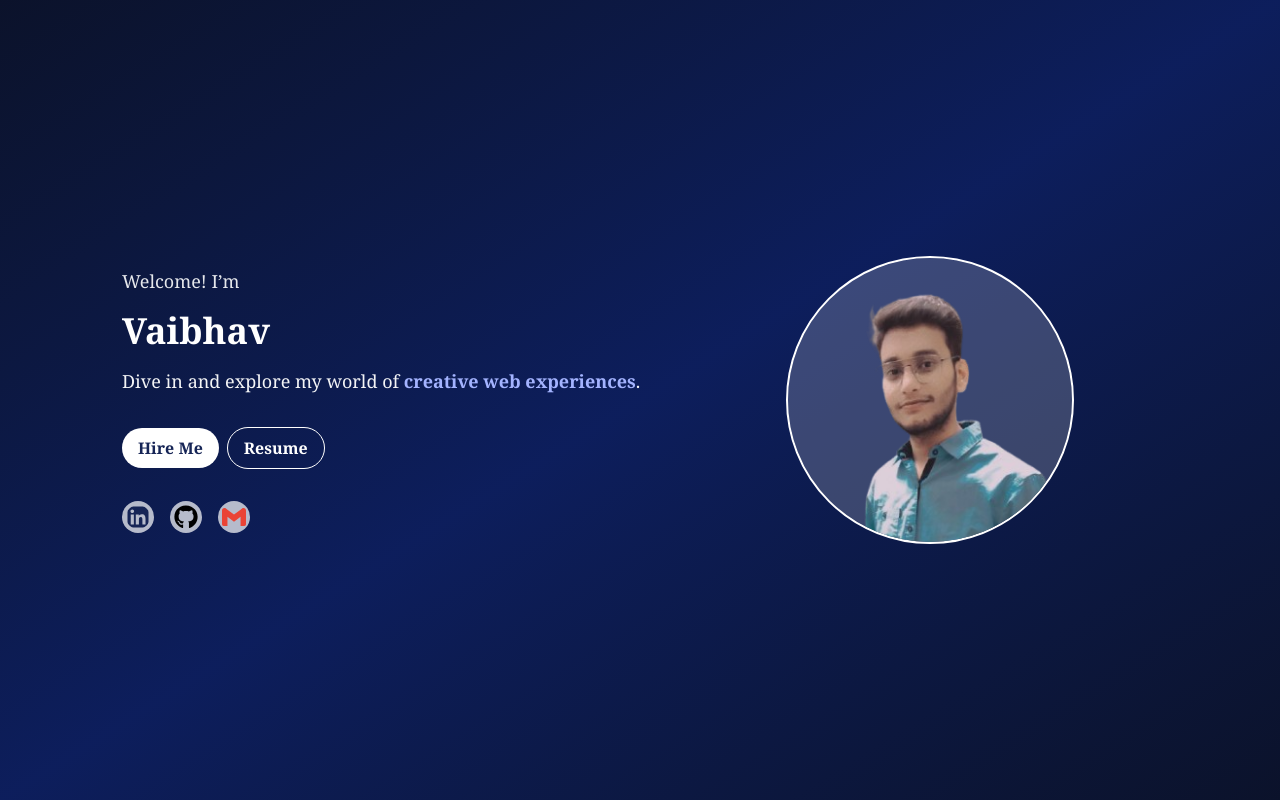
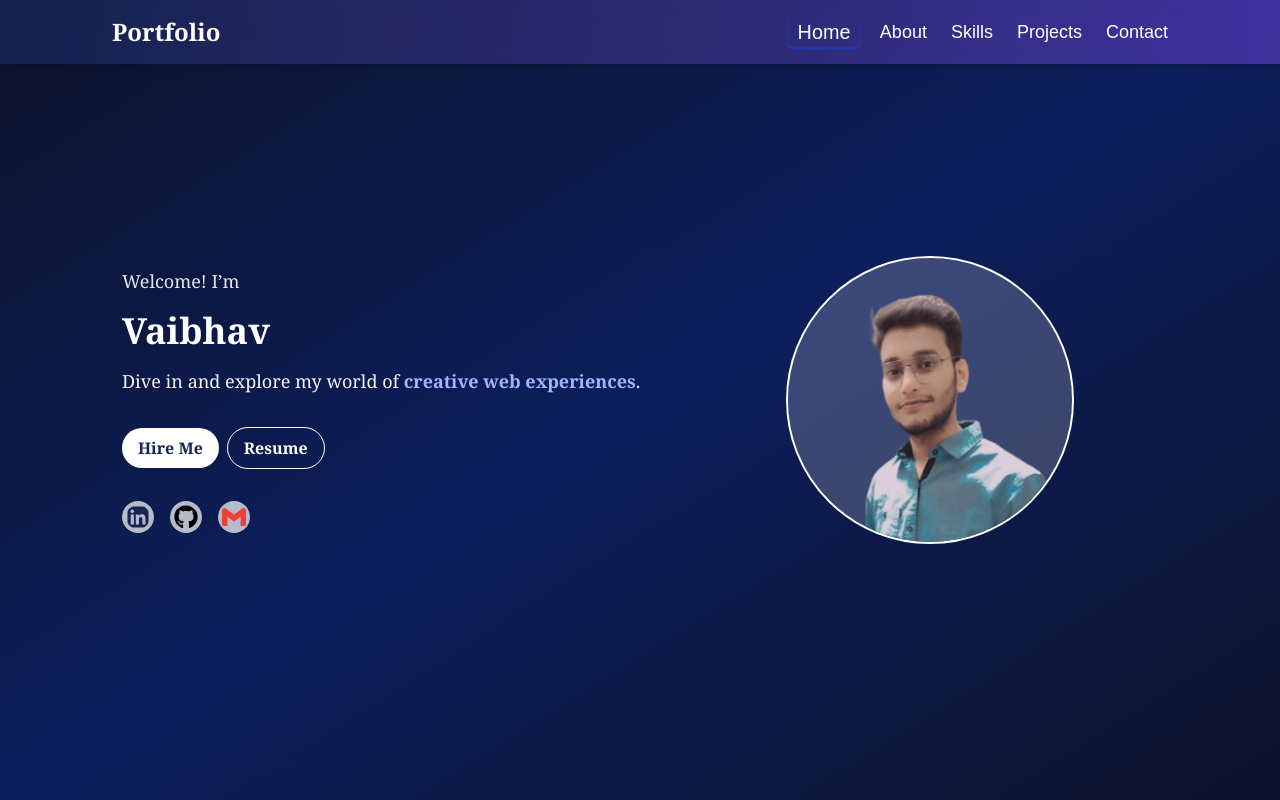
Before and after one commit to vsVaibhav07/Portfolio, a Next.js app: page / in a window 1280 px wide. Shown: the top 800 px of the page. Built offline with nearby package versions, Linux system fonts and the light colour scheme.

Commit message:
Updated Hero

```diff
--- a/src/app/page.tsx
+++ b/src/app/page.tsx
@@ -1,7 +1,7 @@
 import About from "@/components/About";
 import Contact from "@/components/Contact";
 import Hero from "@/components/Hero";
-// import Navbar from "@/components/Navbar";
+import Navbar from "@/components/Navbar";
 import Projects from "@/components/Projects";
 import Skills from "@/components/Skills";
 
@@ -10,7 +10,7 @@ import Skills from "@/components/Skills";
 export default function Home() {
   return (
     <main className="bg-black flex flex-col gap-1 w-full text-white">
-      {/* <Navbar /> */}
+      <Navbar />
       <Hero />
       <About />
       <Skills />
--- a/src/components/Hero.tsx
+++ b/src/components/Hero.tsx
@@ -12,7 +12,7 @@ export default function Hero() {
     <section  id="home" className="bg-gradient-to-br from-blue-950/50 via-blue-800/50 to-blue-950/50 w-full">
        <div
 
-      className="  py-20 container-x   text-white flex flex-col md:flex-row items-center gap-12 min-h-screen "
+      className="w-full  py-20 container-x   text-white flex flex-col md:flex-row items-center gap-12 min-h-screen "
     >
       <motion.div
         className="md:w-2/3 flex flex-col h-full items-start font-serif  space-y-4"
```
